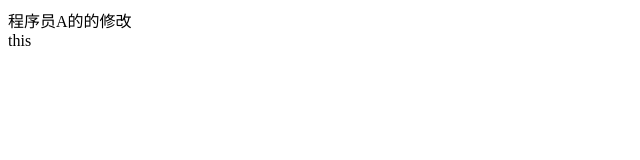
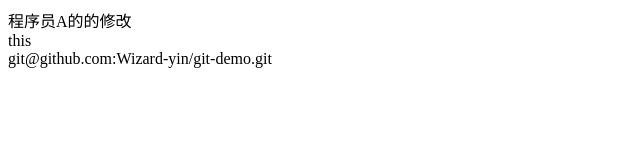
Before and after one commit to Wizard-yin/git-demo, a plain HTML site: page index.html in a window 1280 px wide. Shown: the whole page, without its empty margins (0-640 px from the left). Drawn offline with Linux system fonts and the light colour scheme.

Commit message:
测试ssh

```diff
--- a/index.html
+++ b/index.html
@@ -8,5 +8,6 @@
 <div>程序员A的的修改</div>
 <table></table>
 <span>this</span>
+<div>git@github.com:Wizard-yin/git-demo.git</div>
 </body>
 </html>
```
